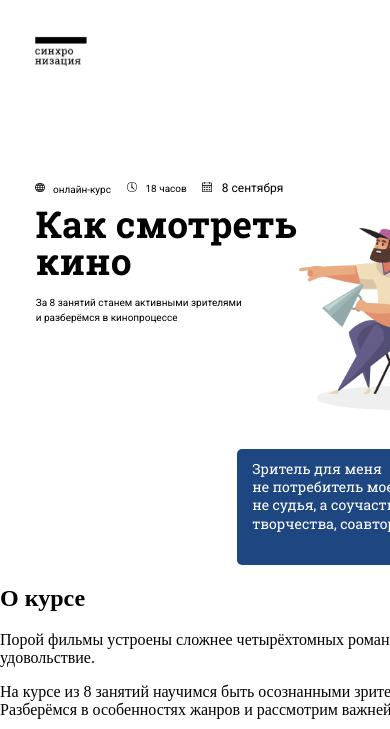
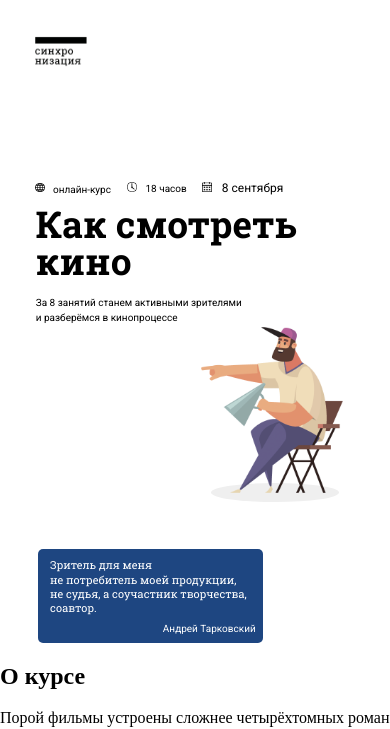
Before and after one commit to EmilAbdulxaliqov/bootcamp-task, a plain HTML site: page index.html in a window 390 px wide. Shown: the top 729 px of the page. Drawn offline with Linux system fonts and the light colour scheme.

Commit message:
last look

```diff
--- a/assets/css/styles.css
+++ b/assets/css/styles.css
@@ -268,9 +268,6 @@ a:hover {
         height: 23.75px;
         margin-left: 17.95px;
         margin-top: -11.58px;
-        border-radius: 50%;
-
-        background-color: #EFEFEF;
     }
 
     .quotes {
@@ -302,7 +299,11 @@ a:hover {
 /*       MOBILE       */
 
 
-@media (max-width: 991px){
+@media (max-width: 991px) and (min-width: 375px) {
+
+    body {
+        margin: auto;
+    }
 
     .logo {
         width: 52.19px;
@@ -380,48 +381,45 @@ a:hover {
     }
 
     .right {
-        margin-left: -28.93px;
+        margin-left: -47.14px;
         margin-top: 31.15px;
     }
 
     .right > img {
         width: 141.66px;
         height: 165.89px;
+        margin-left: -80px;
+        margin-top: 99px;
     }
 
     .right-ellipse {
-        width: 158.69px;
-        height: 23.75px;
-        margin-left: 17.95px;
-        margin-top: -11.58px;
-        border-radius: 50%;
-
-        background-color: #EFEFEF;
+        width: 127.68px;
+        height: 19.1px;
+        margin-left: -70px;
+        margin-top: -14px;
     }
 
     .quotes {
-        width: 280.11px;
-        height: 115.83px;
-        margin-left: 237.1px;
-        margin-top: 39.17px;
+        width: 225.36px;
+        height: 93.19px;
+        margin-left: 37.98px;
+        margin-top: 47.85px;
     }
 
     .quotes > h3 {
-        width: 249.38px;
-        height: 65.45px;
-        padding-left: 15.08px;
-        padding-top: 11.15px;
-        font-size: 14px;
+        width: 200.64px;
+        height: 52.65px;
+        padding-left: 12.13px;
+        padding-top: 8.97px;
+        font-size: 11px;
     }
 
     .quotes > p {
-        width: 162.46px;
-        height: 26.43px;
-        padding-left: 108.22px;
+        width: 130.7px;
+        height: 21.27px;
+        padding-left: 87.07px;
         padding-top: 0px;
-        font-size: 12px;
+        font-size: 10px;
     }
 
-
-
 }
```
